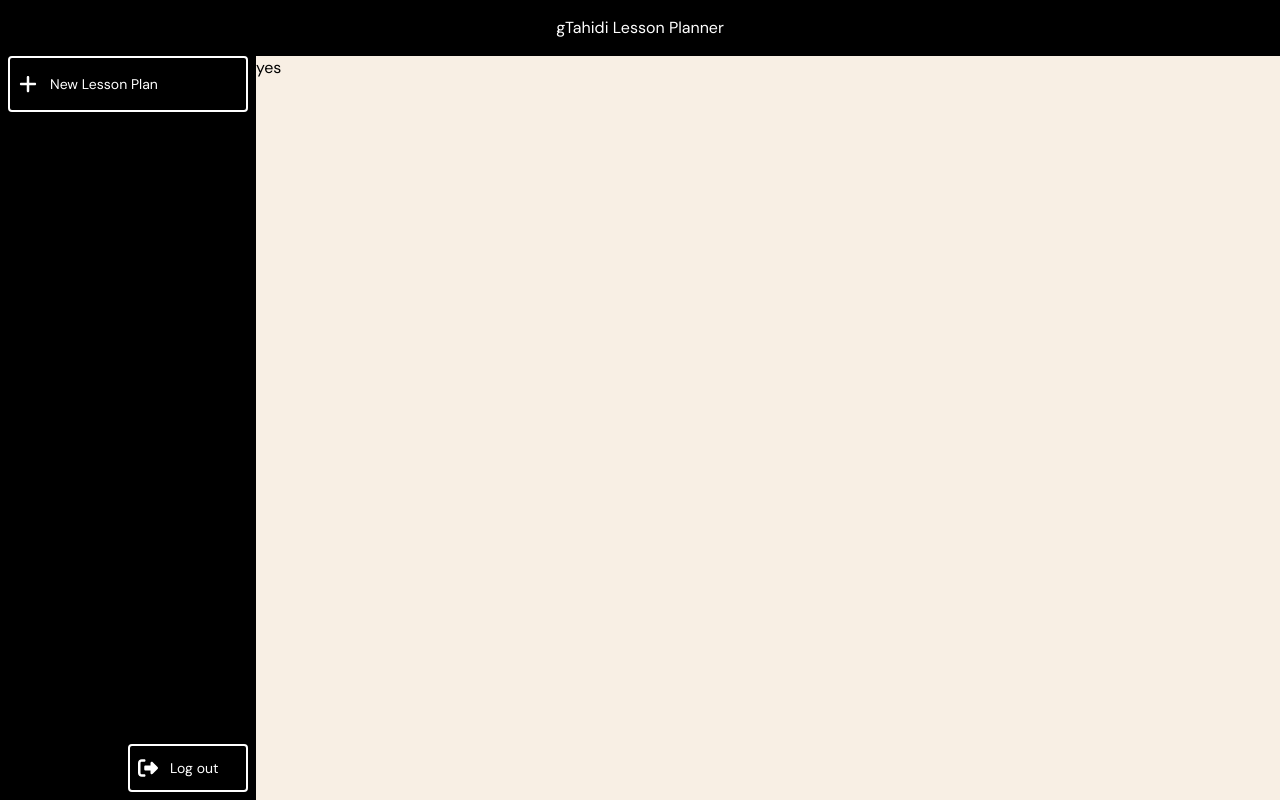
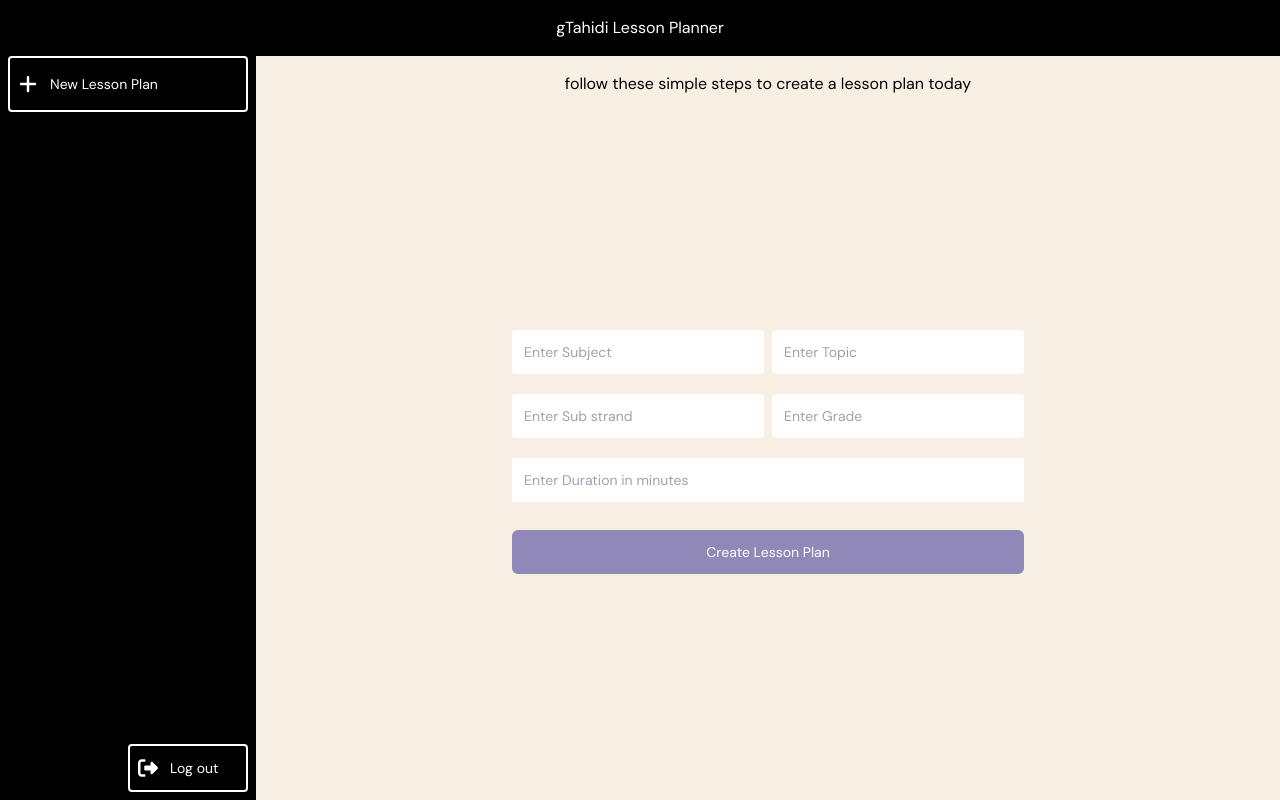
Before and after one commit to gTahidi/gTahidi-Beta, a Next.js app: page /dashboard in a window 1280 px wide. Built offline with nearby package versions, Linux system fonts and the light colour scheme.

Commit message:
Completed temporary navigation

```diff
--- a/app/auth/page.tsx
+++ b/app/auth/page.tsx
@@ -11,11 +11,13 @@ import Image from "next/image";
 import { faMicrosoft } from "@fortawesome/free-brands-svg-icons";
 import { FontAwesomeIcon } from "@fortawesome/react-fontawesome";
 import { SignInWithMicrosoftButton } from "@/components/SignInWithMicrosoftButton";
+import { useRouter } from "next/navigation";
 
-const page = () => {
+const Auth = () => {
+  const router = useRouter();
   return (
     <main className="bg-gtahidiCream h-screen w-screen flex flex-col">
-      <form className="mx-auto flex flex-col items-center mt-5 w-2/3 sm:w-1/3">
+      <div className="mx-auto flex flex-col items-center mt-5 w-2/3 sm:w-1/3">
         <Image
           src="/logo.png"
           alt="logo"
@@ -28,11 +30,11 @@ const page = () => {
           type="email"
           className="w-full text-sm p-3 focus:outline-gtahidiPurple focus:outline"
           placeholder="Email address"
-          required
         />
         <button
           type="submit"
           className="bg-gtahidiPurple p-3 rounded text-white font-medium w-full mt-2"
+          onClick={() => router.push("/dashboard")}
         >
           Continue
         </button>
@@ -45,7 +47,10 @@ const page = () => {
           <p className="mx-2 text-sm">OR</p>
           <div className="w-full bg-gray-500 h-[1px]" />
         </div>
-        <button className="p-3 rounded bg-white w-full text-sm">
+        <button
+          className="p-3 rounded bg-white w-full text-sm"
+          onClick={() => router.push("/dashboard")}
+        >
           Continue with{" "}
           {/* eslint-disable-next-line @next/next/no-img-element */}
           <img
@@ -55,7 +60,7 @@ const page = () => {
           />
         </button>
         <SignInWithMicrosoftButton />
-      </form>
+      </div>
     </main>
     // <>
     //   <AuthenticatedTemplate>
@@ -69,4 +74,4 @@ const page = () => {
   );
 };
 
-export default page;
+export default Auth;
--- a/app/dashboard/page.tsx
+++ b/app/dashboard/page.tsx
@@ -1,35 +1,59 @@
 "use client";
 
-import { WorkSpace } from "@/components/WorkSpace";
 import { IMsalContext, MsalAuthenticationTemplate } from "@azure/msal-react";
 import { faSpinner } from "@fortawesome/free-solid-svg-icons";
 import { FontAwesomeIcon } from "@fortawesome/react-fontawesome";
 import React, { ElementType } from "react";
 import { InteractionType } from "@azure/msal-browser";
+import { useRouter } from "next/navigation";
 
-const page = () => {
-  // const authRequest = {
-  //   ...loginRequest,
-  // };
+const Dashboard = () => {
+  const router = useRouter();
   return (
-    // <MsalAuthenticationTemplate
-    //   interactionType={InteractionType.Redirect}
-    //   authenticationRequest={authRequest}
-    //   errorComponent={ErrorComponent}
-    //   loadingComponent={Loading}
-    // >
-    //   <WorkSpace />;
-    // </MsalAuthenticationTemplate>
-    <p>yes</p>
+    <div className="flex-grow flex flex-col">
+      <div className="text-center py-2 mt-2">
+        follow these simple steps to create a lesson plan today
+      </div>
+      <div className="w-3/4 sm:w-1/2 mx-auto my-auto text-sm">
+        <div className="flex gap-x-2">
+          <input
+            type="text"
+            placeholder="Enter Subject"
+            className="w-1/2 p-3 rounded"
+          />
+          <input
+            type="text"
+            placeholder="Enter Topic"
+            className="w-1/2 p-3 rounded"
+          />
+        </div>
+        <div className="flex gap-x-2 mt-5">
+          <input
+            type="text"
+            placeholder="Enter Sub strand"
+            className="w-1/2 p-3 rounded"
+          />
+          <input
+            type="text"
+            placeholder="Enter Grade"
+            className="w-1/2 p-3 rounded"
+          />
+        </div>
+        <input
+          type="text"
+          placeholder="Enter Duration in minutes"
+          className="w-full p-3 mt-5"
+        />
+        <button
+          // type="submit"
+          className="text-center w-full mt-7 bg-gtahidiPurple py-3 text-white rounded-md"
+          onClick={() => router.push("/dashboard/result")}
+        >
+          Create Lesson Plan
+        </button>
+      </div>
+    </div>
   );
 };
 
-export default page;
-
-const ErrorComponent = ({ error }: { error: any }) => {
-  return <p>An Error Occurred: {error.errorCode}</p>;
-};
-
-const Loading = () => {
-  return <p>Authentication in progress...</p>;
-};
+export default Dashboard;
--- a/components/Nav.tsx
+++ b/components/Nav.tsx
@@ -1,37 +1,27 @@
 "use client";
+
 import { useGlobalData } from "@/hooks/useGlobalData";
 import { faBars } from "@fortawesome/free-solid-svg-icons";
 import { FontAwesomeIcon } from "@fortawesome/react-fontawesome";
 import { AnimatePresence } from "framer-motion";
-import { useRouter } from "next/navigation";
 import React, { useState } from "react";
+import { PillButton } from "./PillButton";
 import { SmallScreenNav } from "./SmallScreenNav";
 import { WaitListModal } from "./WaitListModal";
 
 export const Nav = () => {
   const [showSmallScreenMenu, setShowSmallScreenMenu] = useState(false);
 
-  const { closeFn, isShowingWaitlistModal, openWaitlistModal } =
-    useGlobalData();
+  const { handleStart, isShowingWaitlistModal } = useGlobalData();
 
   const hideSmallScreenMenu = () => setShowSmallScreenMenu(false);
-
-  const router = useRouter();
-  const { user } = useGlobalData();
-  const handleStart = () => {
-    if (user) {
-      router.push("/dashboard");
-    } else {
-      router.push("/auth");
-    }
-  };
 
   return (
     <nav className="flex px-[5%] py-[2%] bg-gtahidiCream sticky top-0 right-0 left-0 z-50">
       <ul className="sm:ml-auto flex gap-x-4 text-sm items-center w-full sm:w-max justify-between sm:justify-normal">
         <FontAwesomeIcon
           icon={faBars}
-          className="h-5 w-5 text-gtahidiPurple block sm:hidden"
+          className="h-5 w-5 text-gtahidiPurple hidden"
           onClick={() => setShowSmallScreenMenu(true)}
         />
         <AnimatePresence>
@@ -53,12 +43,7 @@ export const Nav = () => {
             Pricing
           </a>
         </div>
-        <button
-          className="bg-gtahidiPurple p-3 rounded text-white font-medium"
-          onClick={handleStart}
-        >
-          Start Creating
-        </button>
+        <PillButton onClick={handleStart}>Start Creating</PillButton>
       </ul>
       {isShowingWaitlistModal && <WaitListModal />}
     </nav>
--- /dev/null
+++ b/components/PillButton.tsx
@@ -0,0 +1,18 @@
+import React from "react";
+
+export const PillButton = ({
+  onClick,
+  children,
+}: {
+  onClick: () => void;
+  children: React.ReactNode;
+}) => {
+  return (
+    <button
+      className="bg-gtahidiPurple p-3 rounded text-white font-medium"
+      onClick={onClick}
+    >
+      Start Creating
+    </button>
+  );
+};
--- a/components/SignInWithMicrosoftButton.tsx
+++ b/components/SignInWithMicrosoftButton.tsx
@@ -5,22 +5,29 @@ import { faMicrosoft } from "@fortawesome/free-brands-svg-icons";
 import { FontAwesomeIcon } from "@fortawesome/react-fontawesome";
 import React, { useState } from "react";
 import axios from "axios";
+import { useRouter } from "next/navigation";
 
 export const SignInWithMicrosoftButton = () => {
   const [isLoggingIn, setIsLoggingIn] = useState(false);
 
+  const router = useRouter();
+
   const handleLogin = async (loginType: "popup" | "redirect") => {
-    setIsLoggingIn(true);
+    // setIsLoggingIn(true);
 
-    //acquiring token
-    try {
-      const response = await axios.get("/api/signin");
-      console.log(response);
-    } catch (error) {
-      console.error("An error occurred:", error);
-    }
+    // //acquiring token
+    // try {
+    //   const response = await axios.get("/api/signin");
+    //   console.log(response);
+    // } catch (error) {
+    //   console.error("An error occurred:", error);
+    // }
 
-    setIsLoggingIn(false);
+    // setIsLoggingIn(false);
+
+    // temporarily
+
+    router.push("/dashboard");
   };
 
   return (
--- a/components/StartCreating.tsx
+++ b/components/StartCreating.tsx
@@ -3,7 +3,7 @@ import { useGlobalData } from "@/hooks/useGlobalData";
 import React from "react";
 
 export const StartCreating = () => {
-  const { openWaitlistModal } = useGlobalData();
+  const { handleStart } = useGlobalData();
   return (
     <section className="p-[5%] flex justify-around items-center flex-col sm:flex-row">
       <p className="text-4xl font-semibold">
@@ -11,9 +11,9 @@ export const StartCreating = () => {
       </p>
       <button
         className="bg-gtahidiPurple py-4 px-6 hover:scale-125 transition-all rounded-full text-white font-medium mt-5 sm:mt-0"
-        onClick={openWaitlistModal}
+        onClick={handleStart}
       >
-        Join the waitlist
+        Start creating
       </button>
     </section>
   );
--- a/components/Welcome.tsx
+++ b/components/Welcome.tsx
@@ -5,7 +5,7 @@ import Image from "next/image";
 import React from "react";
 
 export const Welcome = () => {
-  const { openWaitlistModal } = useGlobalData();
+  const { handleStart } = useGlobalData();
   return (
     <header className="p-[5%] flex bg-gtahidiPurpleTwo justify-between flex-col sm:flex-row">
       <h1 className="text-3xl w-full sm:w-1/4">
@@ -21,9 +21,9 @@ export const Welcome = () => {
         </p>
         <button
           className="py-5 bg-gtahidiPurple rounded-lg text-white w-1/2"
-          onClick={openWaitlistModal}
+          onClick={handleStart}
         >
-          Join the waitlist
+          Start Creating
         </button>
       </div>
       <Image
--- a/components/WorkSpace.tsx
+++ /dev/null
@@ -1,48 +0,0 @@
-import React from "react";
-
-export const WorkSpace = () => {
-  return (
-    <div className="flex-grow flex flex-col">
-      <div className="text-center py-2 mt-2">
-        follow these simple steps to create a lesson plan today
-      </div>
-      <form className="w-3/4 sm:w-1/2 mx-auto my-auto text-sm">
-        <div className="flex gap-x-2">
-          <input
-            type="text"
-            placeholder="Enter Subject"
-            className="w-1/2 p-3 rounded"
-          />
-          <input
-            type="text"
-            placeholder="Enter Topic"
-            className="w-1/2 p-3 rounded"
-          />
-        </div>
-        <div className="flex gap-x-2 mt-5">
-          <input
-            type="text"
-            placeholder="Enter Sub strand"
-            className="w-1/2 p-3 rounded"
-          />
-          <input
-            type="text"
-            placeholder="Enter Grade"
-            className="w-1/2 p-3 rounded"
-          />
-        </div>
-        <input
-          type="text"
-          placeholder="Enter Duration in minutes"
-          className="w-full p-3 mt-5"
-        />
-        <button
-          type="submit"
-          className="text-center w-full mt-7 bg-gtahidiPurple py-3 text-white rounded-md"
-        >
-          Create Lesson Plan
-        </button>
-      </form>
-    </div>
-  );
-};
--- a/hooks/useGlobalData.tsx
+++ b/hooks/useGlobalData.tsx
@@ -1,5 +1,6 @@
 "use client";
 
+import { useRouter } from "next/navigation";
 import React from "react";
 import { createContext, useContext, useState } from "react";
 import { User } from "../types";
@@ -11,16 +12,14 @@ export const DEFAULT_PRICE = {
 };
 
 type GlobalData = {
-  closeFn: () => void;
   isShowingWaitlistModal: boolean;
-  openWaitlistModal: () => void;
+  handleStart: () => void;
   user: User | null;
 };
 
 export const globalDataContext = createContext<GlobalData>({
-  closeFn: () => {},
   isShowingWaitlistModal: false,
-  openWaitlistModal: () => {},
+  handleStart: () => {},
   user: null,
 });
 
@@ -32,20 +31,21 @@ export const GlobalDataProvider = ({
   const [isShowingWaitlistModal, setIsShowWaitlistModal] = useState(false);
   const [user, setUser] = useState<User | null>(null);
 
-  const closeFn = () => {
-    setIsShowWaitlistModal(false);
-  };
+  const router = useRouter();
 
-  const openWaitlistModal = () => {
-    setIsShowWaitlistModal(true);
+  const handleStart = () => {
+    if (user) {
+      router.push("/dashboard");
+    } else {
+      router.push("/auth");
+    }
   };
 
   return (
     <globalDataContext.Provider
       value={{
         isShowingWaitlistModal,
-        closeFn,
-        openWaitlistModal,
+        handleStart,
         user,
       }}
     >
```
